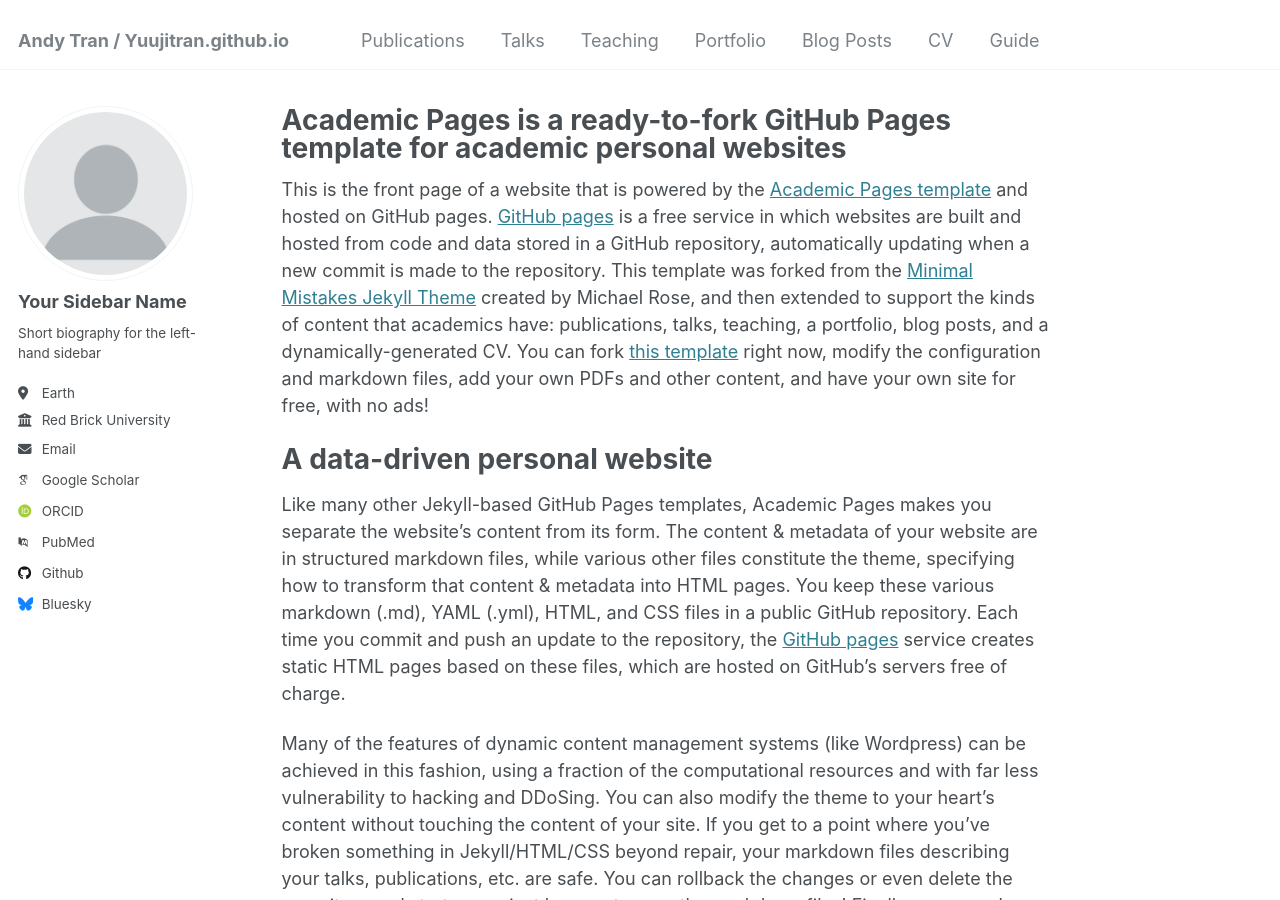
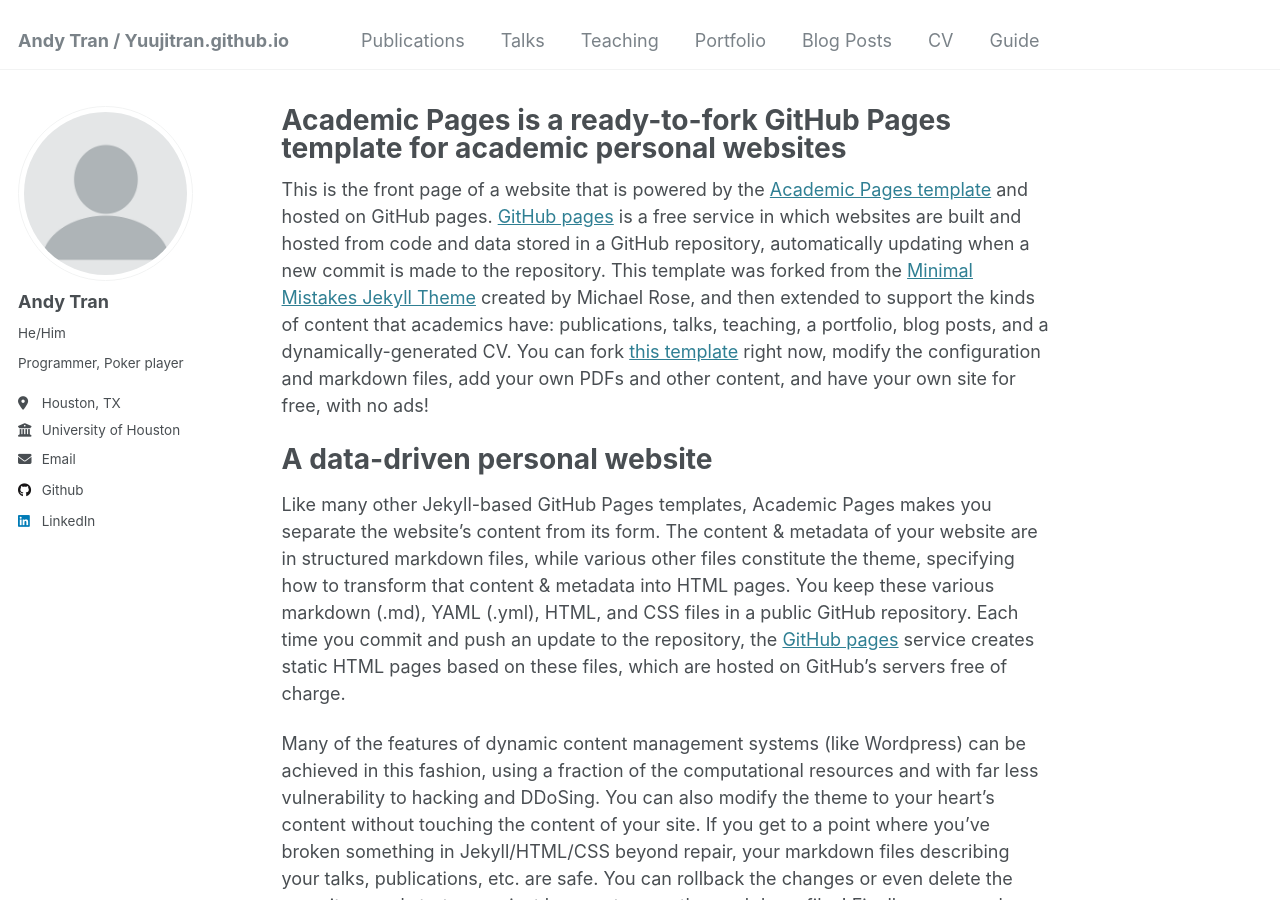
Before and after one commit to yuujitran/yuujitran.github.io, a Jekyll site: the page built from _pages/about.md, in a window 1280 px wide and 900 px high. Built offline with Jekyll 4.4.1, drawn with Linux system fonts in a browser that asks for light colours; some web fonts are replaced.

Commit message:
Update _config.yml

```diff
--- a/_config.yml
+++ b/_config.yml
@@ -14,7 +14,7 @@ name                     : &name "Andy Tran"
 description              : &description "Programmer"
 url                      : https://academicpages.github.io # the base hostname & protocol for your site e.g. "https://[your GitHub username].github.io"
 baseurl                  : "" # the subpath of your site, e.g. "/blog"
-repository               : "academicpages/academicpages.github.io"
+repository               : "yuujitran/yuujitran.github.io"
 
 # Site Author - The following control what appear as part of the author content on the side bar.
 #               If a field is blank the icon and link will not appear, otherwise it will be shown.
@@ -22,23 +22,23 @@ repository               : "academicpages/academicpages.github.io"
 author:
   # Biographic information
   avatar           : "profile.png"
-  name             : "Your Sidebar Name"
-  pronouns         : # example: "she/her"
-  bio              : "Short biography for the left-hand sidebar"
-  location         : "Earth"
-  employer         : "Red Brick University"
+  name             : "Andy Tran"
+  pronouns         : "He/Him"# example: "she/her"
+  bio              : "Programmer, Poker player"
+  location         : "Houston, TX"
+  employer         : "University of Houston"
   uri              : # URL
-  email            : "none@example.org"
+  email            : "andytran557@gmail.com"
 
-  # Academic websites
+  # Academic website
   arxiv            : # URL - Update with the correct link to your profile
-  googlescholar    : "https://scholar.google.com/citations?user=PS_CX0AAAAAJ"
+  googlescholar    :
   impactstory      : # URL
-  orcid            : "http://orcid.org/yourorcidurl"
+  orcid            :
   semantic         : # URL
-  pubmed           : "https://www.ncbi.nlm.nih.gov/pubmed/?term=john+snow"
+  pubmed           :
   researchgate     : # URL
-  scopus           : # URL
+  uhedu            : "cs.uh.edu"# URL
 
   # Repositories and software development
   bitbucket        : # Username - Update with your username on the site
@@ -49,7 +49,7 @@ author:
   stackoverflow    : # User number or user number and name (i.e., use "1" or "1/jeff-atwood")
 
   # Social media
-  bluesky          : "bsky.app" # Replace this with you Bluesky username
+  bluesky          : # Replace this with you Bluesky username
   facebook         : # Username
   flickr           : # Username
   foursquare       : # Username
@@ -58,7 +58,7 @@ author:
   keybase          : # Username
   instagram        : # Username
   lastfm           : # Username
-  linkedin         : # Username
+  linkedin         : "andy-tran-ab0a29b1"# Username
   mastodon         : # URL
   medium           : # URL
   pinterest        : # Username
```
